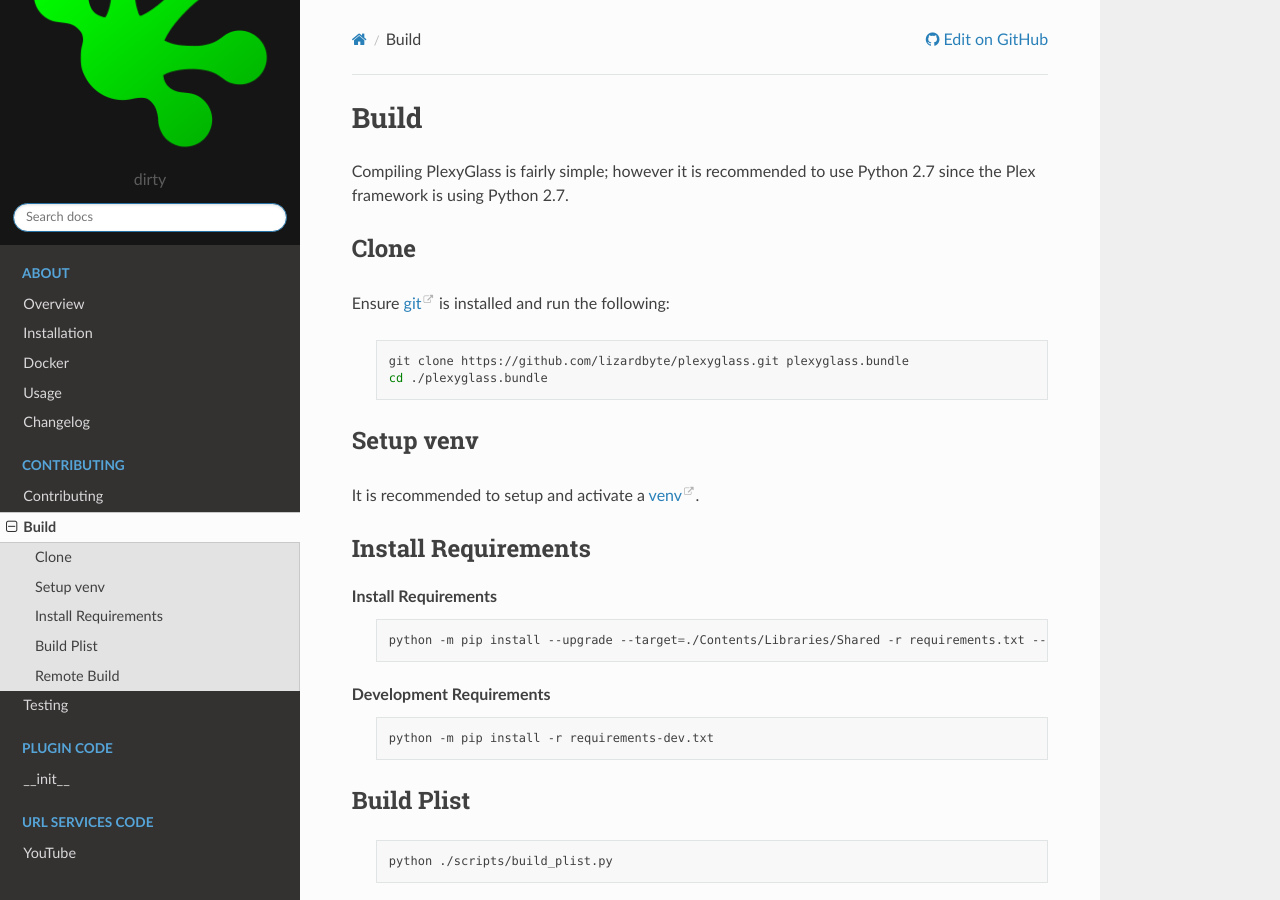
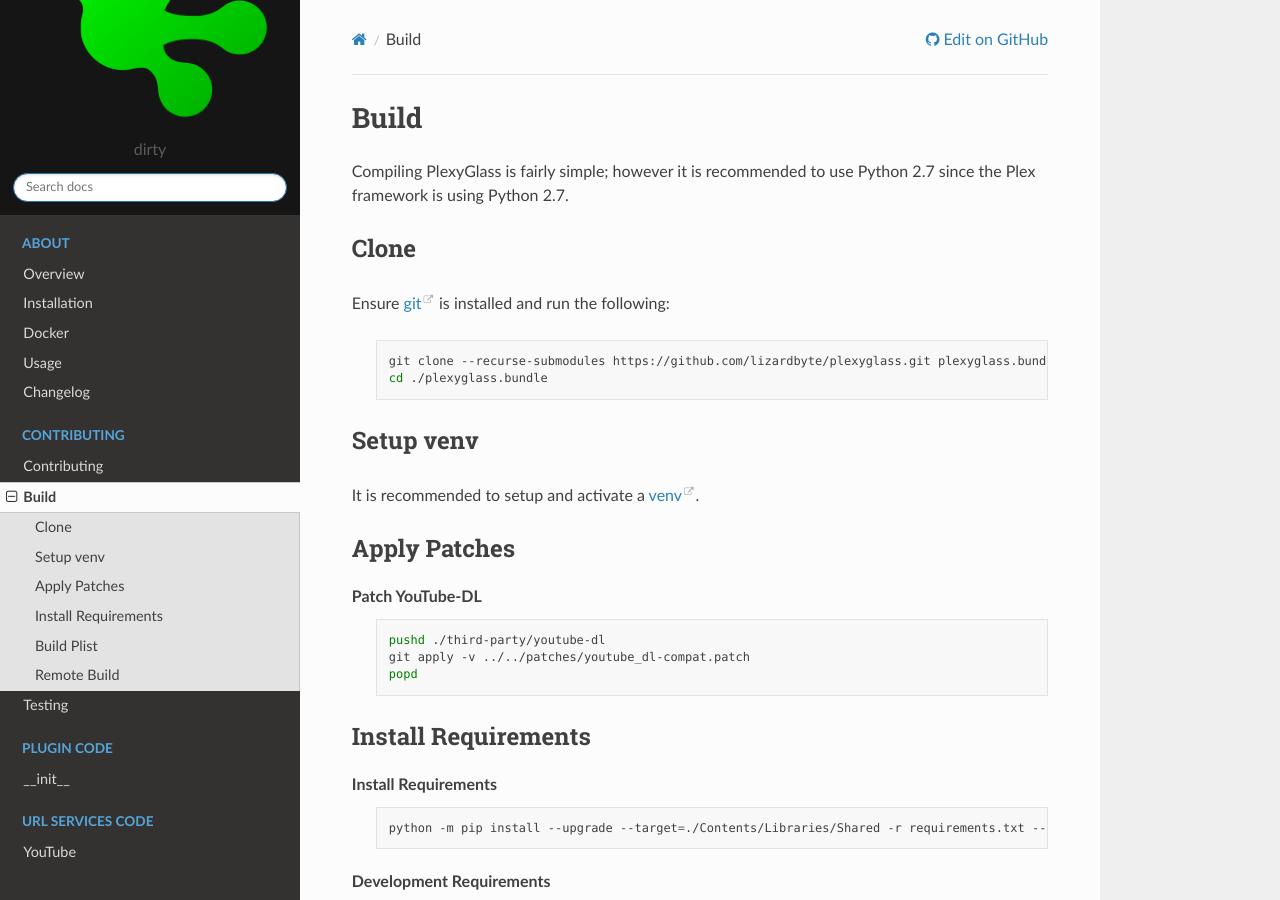
Before and after one commit to LizardByte/PlexyGlass, a Sphinx documentation site: the page built from docs/source/contributing/build.rst, in a window 1280 px wide and 900 px high. Built offline with Sphinx 7.4.7 and the Read the Docs theme 2.0.0, drawn with Linux system fonts in a browser that asks for light colours.

Commit message:
build(deps): Bump youtube-dl and add as a submodule

```diff
--- a/docs/source/contributing/build.rst
+++ b/docs/source/contributing/build.rst
@@ -11,12 +11,21 @@
 
    .. code-block:: bash
 
-      git clone https://github.com/lizardbyte/plexyglass.git plexyglass.bundle
+      git clone --recurse-submodules https://github.com/lizardbyte/plexyglass.git plexyglass.bundle
       cd ./plexyglass.bundle
 
 Setup venv
 ----------
 It is recommended to setup and activate a `venv`_.
+
+Apply Patches
+-------------
+Patch YouTube-DL
+   .. code-block:: bash
+
+      pushd ./third-party/youtube-dl
+      git apply -v ../../patches/youtube_dl-compat.patch
+      popd
 
 Install Requirements
 --------------------
--- a/requirements.txt
+++ b/requirements.txt
@@ -4,7 +4,4 @@
 
 # youtube_dl is not capable or willing to create a new release so have to install from git
 # youtube_dl==2021.12.17
-# dependabot cannot update this
-# git+https://github.com/ytdl-org/youtube-dl.git@00ef748cc0e35ee60efd0f7a00e373ab8d1af86b#egg=youtube_dl
-# do not use git as git in ubuntu 22.04 does not work with python 2.7
-https://github.com/ytdl-org/youtube-dl/archive/00ef748cc0e35ee60efd0f7a00e373ab8d1af86b.zip#egg=youtube_dl
+./third-party/youtube-dl
```
Also changed, not shown: .gitmodules (added), .readthedocs.yaml, 3 other files.
